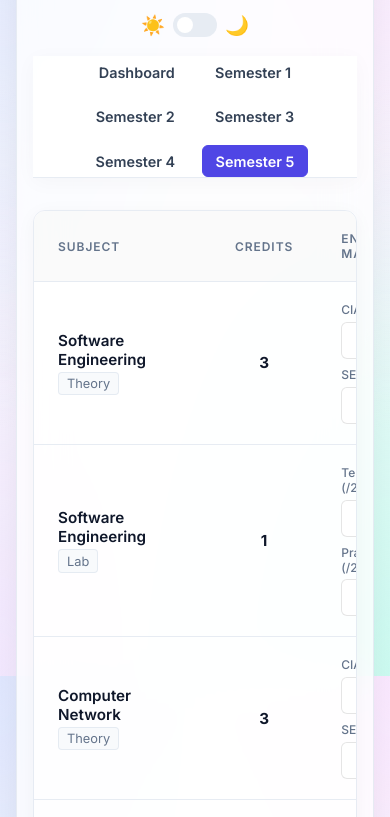
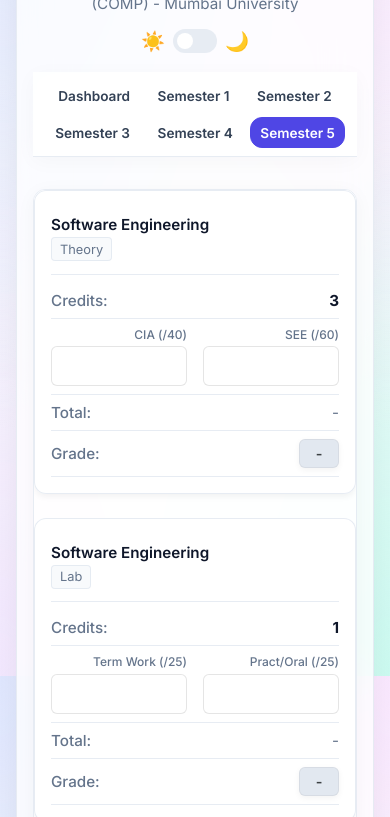
Before and after one commit to Sankait45/CGPA-Calculator, a plain HTML site: page index.html in a window 390 px wide. Shown: the part 168-985 px from the top of the page. Drawn offline with Linux system fonts and the light colour scheme.

Commit message:
Updated CGPA calculator

```diff
--- a/dashboard.html
+++ b/dashboard.html
@@ -4,7 +4,7 @@
     <meta charset="UTF-8">
     <meta name="viewport" content="width=device-width, initial-scale=1.0">
     <title>Master Cumulative Dashboard</title>
-    <link rel="stylesheet" href="style.css?v=5.0">
+    <link rel="stylesheet" href="style.css?v=6.0">
     <style>
         .dashboard-grid {
             display: grid;
--- a/index.html
+++ b/index.html
@@ -4,7 +4,7 @@
     <meta charset="UTF-8">
     <meta name="viewport" content="width=device-width, initial-scale=1.0">
     <title>TSEC Sem V Marks & SGPA Calculator</title>
-    <link rel="stylesheet" href="style.css?v=5.0">
+    <link rel="stylesheet" href="style.css?v=6.0">
     <link rel="manifest" href="manifest.json">
     <meta name="theme-color" content="#1a73e8">
 </head>
--- a/style.css
+++ b/style.css
@@ -475,3 +475,110 @@ table th, table td {
     border-bottom: 1px solid var(--border-color) !important;
 }
 /* --- END PREMIUM THEME --- */
+
+
+/* --- MOBILE RESPONSIVENESS OVERHAUL --- */
+@media (max-width: 768px) {
+    /* 1. Global Layout Adjustments */
+    .container, .dash-card {
+        padding: 1rem;
+        margin: 1rem auto;
+    }
+
+    /* 2. Responsive Navigation */
+    .nav-bar {
+        flex-wrap: wrap;
+        justify-content: center;
+        gap: 0.4rem;
+        padding: 0.5rem;
+    }
+    .nav-link {
+        padding: 0.4rem 0.6rem;
+        font-size: 0.85rem;
+        border-radius: 12px;
+    }
+
+    /* 3. Convert Tables into "Cards" for Mobile */
+    table, thead, tbody, th, td, tr {
+        display: block;
+        width: 100%;
+    }
+
+    /* Hide the horizontal headers */
+    thead {
+        display: none;
+    }
+
+    /* Style each row as a separate card */
+    tr {
+        margin-bottom: 1.5rem;
+        background: var(--card-bg);
+        border: 1px solid var(--border-color);
+        border-radius: 12px;
+        padding: 1rem;
+        box-shadow: 0 4px 6px -1px rgba(0, 0, 0, 0.05);
+    }
+
+    /* Reset TD styling for block layout */
+    td {
+        border: none !important;
+        padding: 0.5rem 0 !important;
+        text-align: right !important; /* Align values to the right */
+        display: flex;
+        justify-content: space-between;
+        align-items: center;
+    }
+
+    /* -- Semester Calculator Form Specific -- */
+    #cgpa-form td:nth-child(1) {
+        display: flex;
+        flex-direction: column;
+        align-items: flex-start;
+        border-bottom: 1px solid var(--border-color) !important;
+        padding-bottom: 0.8rem !important;
+        margin-bottom: 0.5rem;
+    }
+
+    /* Inject labels using pseudo-elements */
+    #cgpa-form td:nth-child(2)::before { content: "Credits:"; font-weight: 500; color: var(--text-muted); }
+    #cgpa-form td:nth-child(4)::before { content: "Total:"; font-weight: 500; color: var(--text-muted); }
+    #cgpa-form td:nth-child(5)::before { content: "Grade:"; font-weight: 500; color: var(--text-muted); }
+
+    /* Optimize the Marks Input Grid */
+    #cgpa-form td:nth-child(3) {
+        display: block;
+    }
+    .marks-entry {
+        display: grid;
+        grid-template-columns: 1fr 1fr; /* Two side-by-side inputs on mobile */
+        gap: 1rem;
+        width: 100%;
+    }
+    .mark-group {
+        width: 100%;
+    }
+    .mark-group input {
+        width: 100%; /* Fill the grid cell */
+        padding: 0.6rem;
+    }
+
+    /* -- Master Dashboard Table Specific -- */
+    #semester-table td:nth-child(1)::before { content: "Semester:"; font-weight: 500; color: var(--text-muted); }
+    #semester-table td:nth-child(2)::before { content: "SGPA:"; font-weight: 500; color: var(--text-muted); }
+    #semester-table td:nth-child(3)::before { content: "Percentage:"; font-weight: 500; color: var(--text-muted); }
+    #semester-table td:nth-child(4)::before { content: "Credits:"; font-weight: 500; color: var(--text-muted); }
+
+    /* Fix the Results Summary Card layout */
+    .result-card {
+        flex-direction: column;
+        align-items: center;
+        text-align: center;
+        gap: 1rem;
+    }
+
+    /* Chart container */
+    canvas {
+        max-width: 100%;
+        height: auto !important;
+    }
+}
```
Also changed, not shown: sem1.html (+1 -1 lines), sem2.html (+1 -1 lines), sem3.html (+1 -1 lines), sem4.html (+1 -1 lines).
